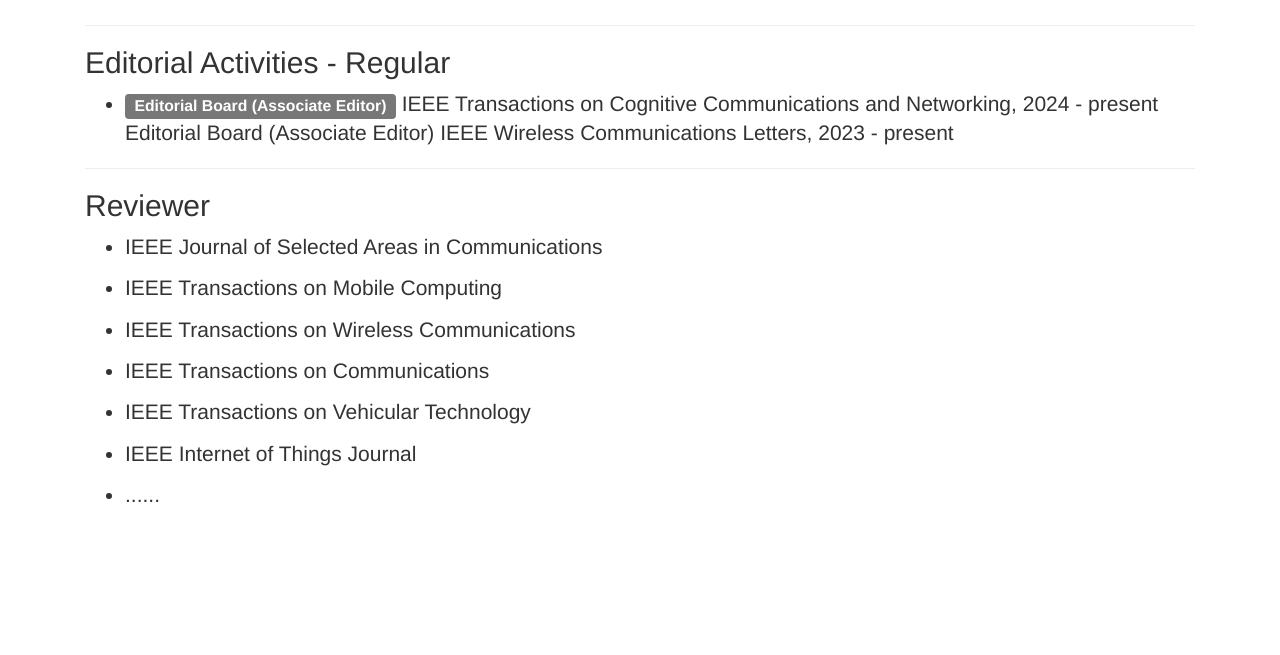
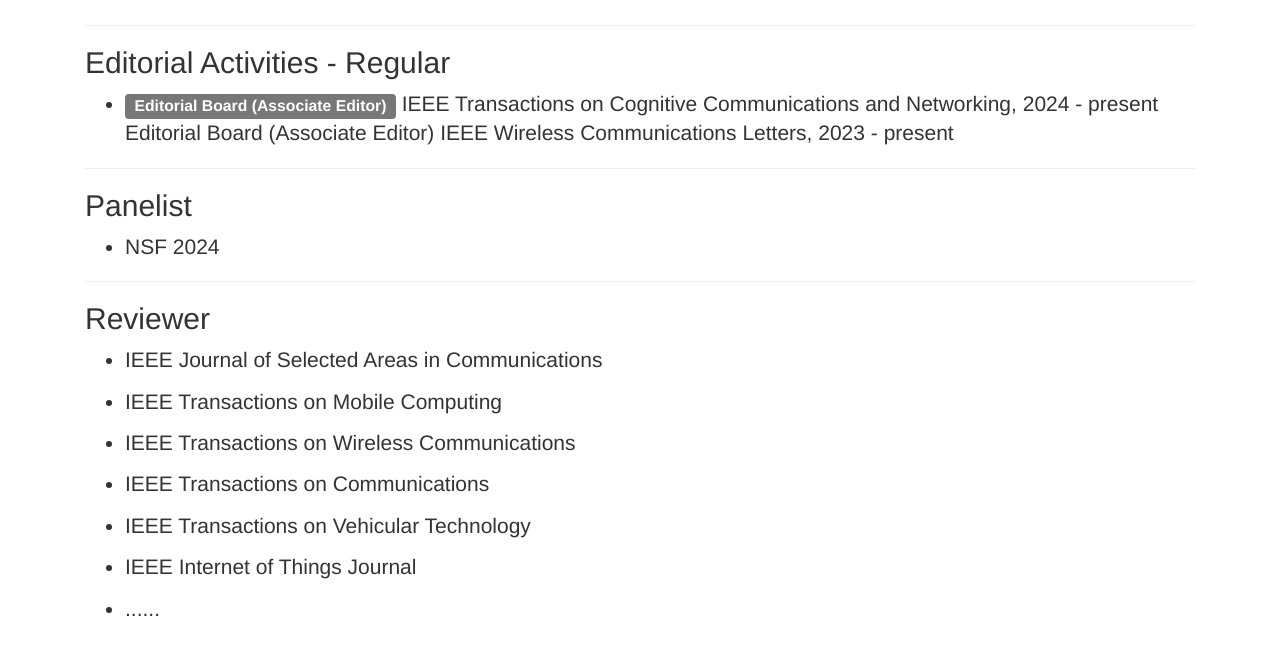
Before and after one commit to yehuece/yehuece.github.io, a plain HTML site: page professional.html in a window 1280 px wide. Shown: the part 65-720 px from the top of the page. Drawn offline with Linux system fonts and the light colour scheme.

Commit message:
Update professional.html

```diff
--- a/professional.html
+++ b/professional.html
@@ -179,6 +179,15 @@
                     </div>>-->
                     <div id="tab-courses-content">
                         <hr class="star-primary">
+                        <h2>Panelist </h2>
+                        <ul>
+                            <li>
+                            NSF 2024
+
+                        </ul>
+                    </div>
+                    <div id="tab-courses-content">
+                        <hr class="star-primary">
                         <h2>Reviewer </h2>
                         <ul>
                             <li>
```
